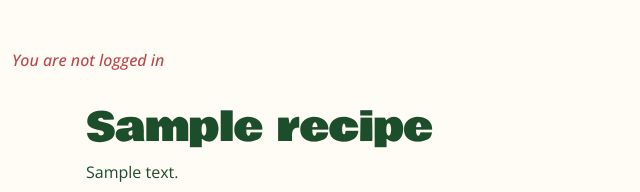
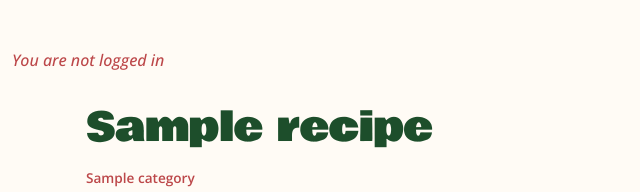
Before and after one commit to katee145/nourish, a Django app: a page that uses templates/base.html in a window 1280 px wide. Shown: the part 65-257 px from the top of the page, without its empty margins (0-640 px from the left). Run offline with Django 4.2, Linux system fonts and the light colour scheme; tables that the repository leaves empty hold one stand-in row (values such as "Sample post"); parts of the project's set-up code (start-up, migrations or seed data) failed here and were passed over; some libraries are stand-ins or nearby versions.

Commit message:
display category on recipe page

```diff
--- a/nourish_home/templates/recipe_detail.html
+++ b/nourish_home/templates/recipe_detail.html
@@ -9,7 +9,11 @@
         <div class="col-lg-8 col-md-12 mb-3">
             <div class="title-section">
                 <h1 class="post-title">{{ recipe.title }}</h1>
+                <p class="category-list">{% for category in recipe.categories.all %}
+                    {{ category.name }}{% if not forloop.last %} | {% endif %}
+                {% endfor %}</p>
                 <p>{{ recipe.description | safe }}</p>
+
                 <p><strong>Cooking Time:</strong> {{ recipe.cooking_time }} mins</p>
                 <p><strong>Preparation Time:</strong> {{ recipe.prep_time }} mins</p>
                 <p><strong>Servings:</strong> {{ recipe.servings }}</p>
--- a/static/css/style.css
+++ b/static/css/style.css
@@ -198,6 +198,13 @@ footer {
     margin-bottom: 2rem;
 }
 
+.category-list {
+    color: var(--highlight-red);
+    font-weight: 600;
+    font-size: 0.85rem;
+    padding-top: 0.5rem;
+}
+
 .ingredient-list {
     margin-bottom: 2rem;
 }
--- a/templates/base.html
+++ b/templates/base.html
@@ -84,6 +84,7 @@
 
     <main>
 
+        <!--User login notice-->
         <div class="login-notice flex-shrink-0 main-bg">
             {% if user.is_authenticated %}
             <p class="text-start login-text">You are currently logged in as {{ user }}</p>
```
